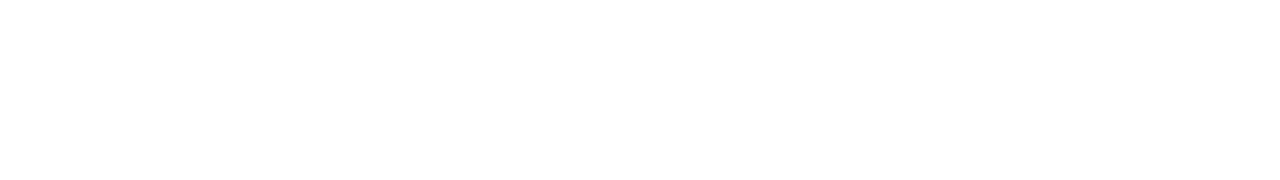
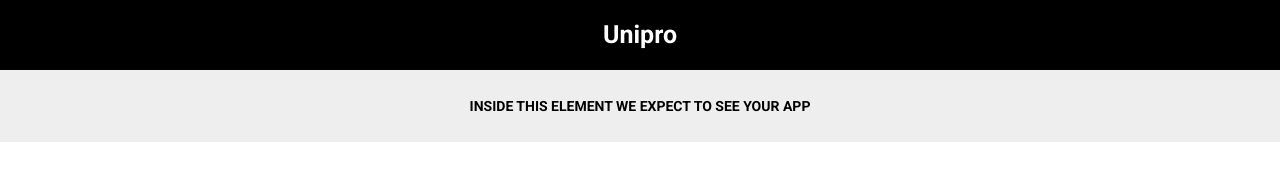
Before and after one commit to Vasile-Cojusco-Unipro/dms_tech_test, a website: page index.html in a window 1280 px wide. Drawn offline with Linux system fonts and the light colour scheme.

Commit message:
[todo_app] - beta

```diff
--- a/index.html
+++ b/index.html
@@ -5,11 +5,15 @@
     <meta name="viewport"
           content="width=device-width, user-scalable=no, initial-scale=1.0, maximum-scale=1.0, minimum-scale=1.0">
     <meta http-equiv="X-UA-Compatible" content="ie=edge">
+    <link href="https://fonts.googleapis.com/css?family=Roboto:300,400,700" rel="stylesheet">
     <link rel="stylesheet" href="./styles/normalize.css">
     <link rel="stylesheet" href="./styles/index.css">
     <title>JS Todo App</title>
 </head>
 <body>
+    <header>
+        <h1>Unipro</h1>
+    </header>
 </body>
 <script src="js/setup.js"></script>
 <script src="js/index.js"></script>
--- a/js/index.js
+++ b/js/index.js
@@ -1,9 +1,9 @@
 // use json-server for local server and db.json as Database
 
-// Your task app shoud be a direct child of ".app" element.
+// Your task app should be a direct child of ".app" element.
 // .app element will be injected into DOM between 1-15 seconds
 
-// Suplied funtions
+// Supplied functions
 // - poller - check for elements on the page(return promise), takes one param - element class/id (.class or #id)
 // - emitCustomGoal - to emit goals(return promise), takes one param - goal name
 // - removeInterval - clean intervals
--- a/js/setup.js
+++ b/js/setup.js
@@ -1,10 +1,14 @@
-const randomDelay = () => Math.floor(Math.random() * 5);
+// =======================
+// DO NOT CHANGE THIS FILE
+// =======================
+
+const randomDelay = () => Math.floor(Math.random() * 5)
 
 const poller = el => {
   console.log('UNIPRO: poller')
   return new Promise((resolve, reject) => {
     const pollforEl = setInterval(() => {
-            const domElement = document.querySelector(el);
+      const domElement = document.querySelector(el)
       if (domElement) {
         console.log('UNIPRO: Element found by poller')
         resolve({ domElement, pollforEl })
@@ -12,7 +16,7 @@ const poller = el => {
     }, 300)
     setTimeout(() => {
       reject('UNIPRO: Poller conditions were not met')
-        }, 15000);
+    }, 15000)
   })
 }
 
@@ -32,8 +36,9 @@ const removeInterval = intervalName => {
 }
 
 document.addEventListener('DOMContentLoaded', () => {
-    const appElement = document.createElement('div');
+  const appElement = document.createElement('div')
   appElement.classList.add('app')
+  appElement.innerHTML = 'INSIDE THIS ELEMENT WE EXPECT TO SEE YOUR APP'
   setTimeout(() => {
     console.log('UNIPRO: .app element added to DOM')
     document.querySelector('body').appendChild(appElement)
--- a/styles/index.css
+++ b/styles/index.css
@@ -0,0 +1,30 @@
+* {
+  box-sizing: border-box;
+  font-family: 'Roboto', sans-serif;
+}
+
+body {
+  font-size: 14px;
+}
+
+header {
+  height: 70px;
+  background-color: #000;
+  display: flex;
+  justify-content: center;
+  align-items: center;
+}
+
+header h1 {
+  margin: 0;
+  color: #FFF;
+  font-size: 25px;
+  font-weight: bold;
+}
+
+.app {
+  background-color: #EEE;
+  text-align: center;
+  padding: 2em;
+  font-weight: bold;
+}
```
Also changed, not shown: README.md. Lines whose indentation alone changed are shown as unchanged.
